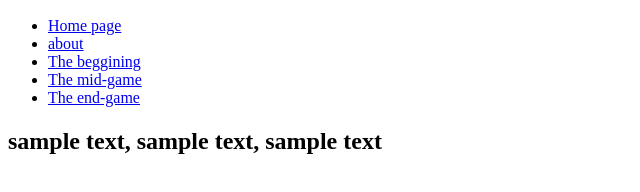
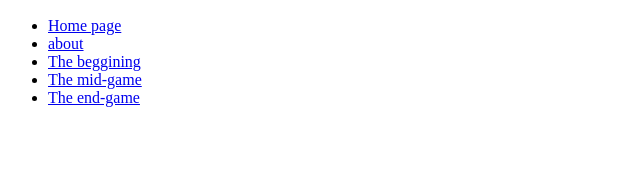
Before and after one commit to Abhishek-Phuyal/sanic, a plain HTML site: page index.html in a window 1280 px wide. Shown: the part 362-554 px from the top of the page, without its empty margins (0-640 px from the left). Drawn offline with Linux system fonts and the light colour scheme.

Commit message:
index.html

```diff
--- a/index.html
+++ b/index.html
@@ -28,7 +28,7 @@
   <h1></h1>
 
   <article class="">
-    <h2>sample text, sample text, sample text</h2>
+    <h2></h2>
       <p></P>
     </article>
   </main>
```
